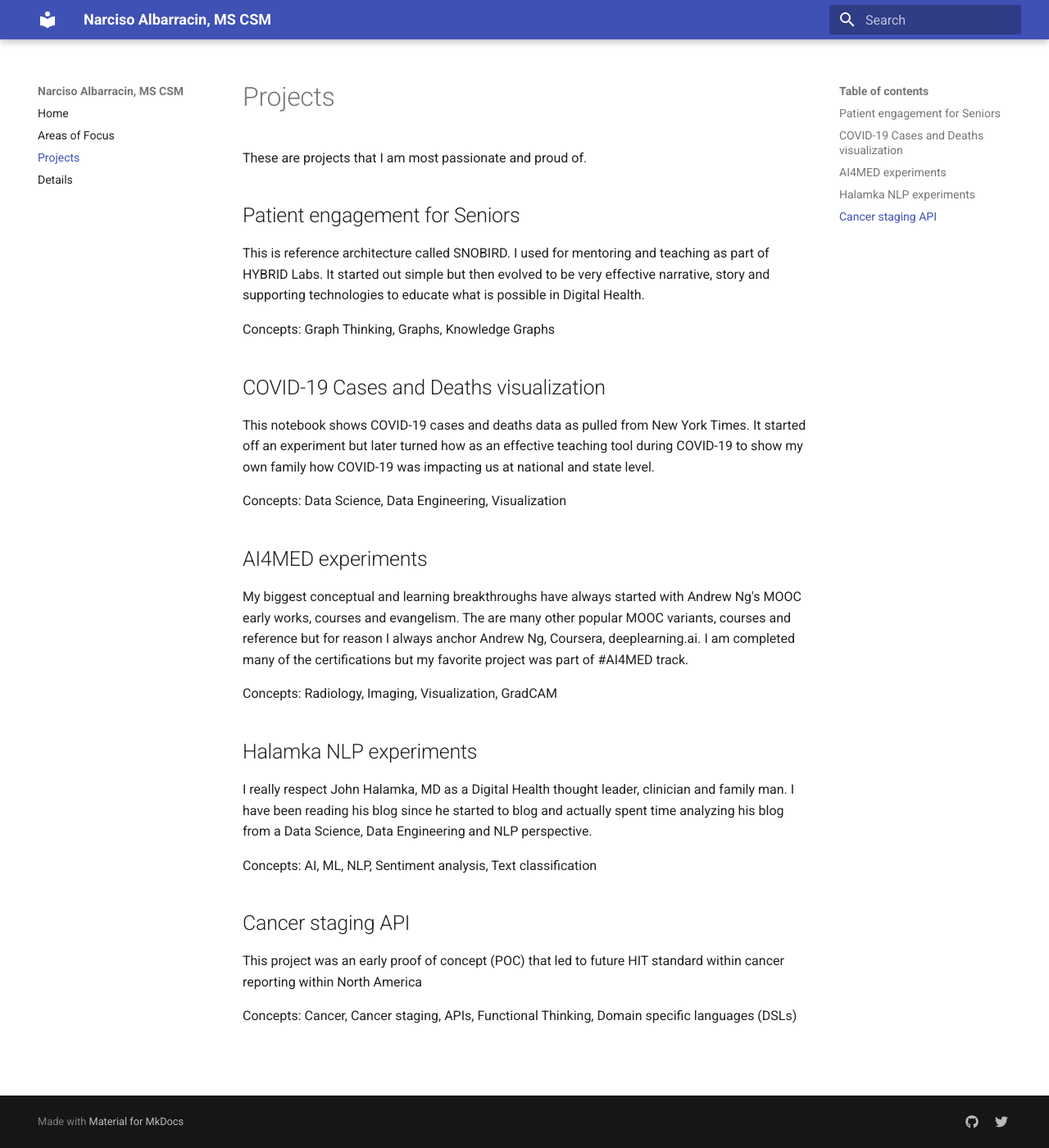
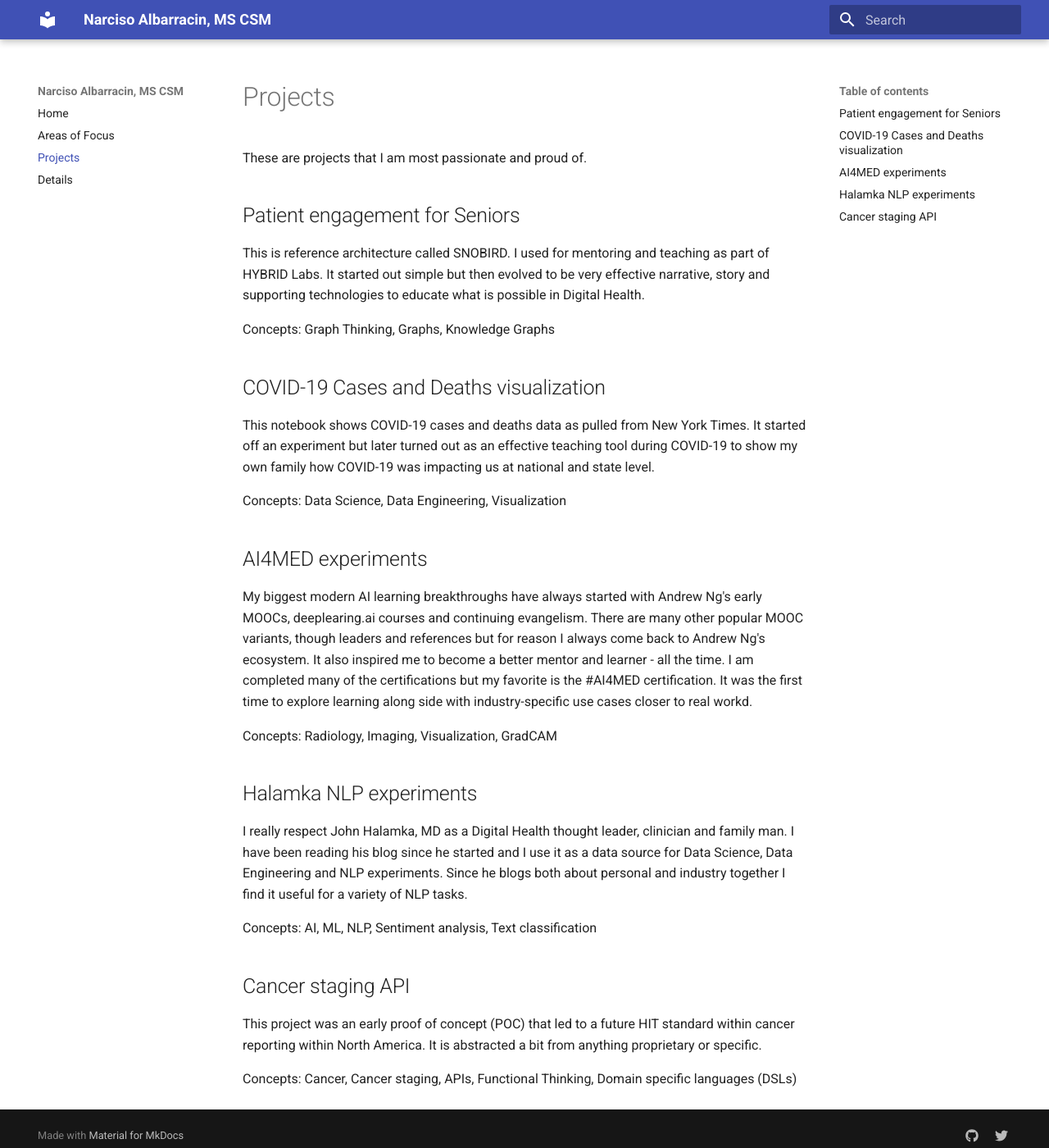
Before and after one commit to nalbarr/portfolio, an MkDocs documentation site: the page built from docs/projects.md, in a window 1280 px wide and 1400 px high. Shown: the whole window at 82% size. Built offline with MkDocs 1.6.1 and Material for MkDocs 9.7.7, drawn with Linux system fonts in a browser that asks for light colours.

Commit message:
Update projects.md

```diff
--- a/docs/projects.md
+++ b/docs/projects.md
@@ -7,21 +7,21 @@
 Concepts:  Graph Thinking, Graphs, Knowledge Graphs
 
 ## COVID-19 Cases and Deaths visualization
-This notebook shows COVID-19 cases and deaths data as pulled from New York Times.  It started off an experiment but later turned how as an effective teaching tool during COVID-19 to show my own family how COVID-19 was impacting us at national and state level.
+This notebook shows COVID-19 cases and deaths data as pulled from New York Times.  It started off an experiment but later turned out as an effective teaching tool during COVID-19 to show my own family how COVID-19 was impacting us at national and state level.
 
 Concepts: Data Science, Data Engineering, Visualization
 
 ## AI4MED experiments
-My biggest conceptual and learning breakthroughs have always started with Andrew Ng's MOOC early works, courses and evangelism.  The are many other popular MOOC variants, courses and reference but for reason I always anchor Andrew Ng, Coursera, deeplearning.ai.  I am completed many of the certifications but my favorite project was part of #AI4MED track.
+My biggest modern AI learning breakthroughs have always started with Andrew Ng's early MOOCs, deeplearing.ai courses and continuing evangelism.  There are many other popular MOOC variants, though leaders and references but for reason I always come back to Andrew Ng's ecosystem.  It also inspired me to become a better mentor and learner - all the time.  I am completed many of the certifications but my favorite is the #AI4MED certification.  It was the first time to explore learning along side with industry-specific use cases closer to real workd.
 
 Concepts:  Radiology, Imaging, Visualization, GradCAM
 
 ## Halamka NLP experiments
-I really respect John Halamka, MD as a Digital Health thought leader, clinician and family man.  I have been reading his blog since he started to blog and actually spent time analyzing his blog from a Data Science, Data Engineering and NLP perspective.
+I really respect John Halamka, MD as a Digital Health thought leader, clinician and family man.  I have been reading his blog since he started and I use it as a data source for Data Science, Data Engineering and NLP experiments.  Since he blogs both about personal and industry together I find it useful for a variety of NLP tasks.
 
 Concepts:  AI, ML, NLP, Sentiment analysis, Text classification
 
 ## Cancer staging API
-This project was an early proof of concept (POC) that led to future HIT standard within cancer reporting within North America
+This project was an early proof of concept (POC) that led to a future HIT standard within cancer reporting within North America.  It is abstracted a bit from anything proprietary or specific.
 
 Concepts:  Cancer, Cancer staging, APIs, Functional Thinking, Domain specific languages (DSLs)
```
